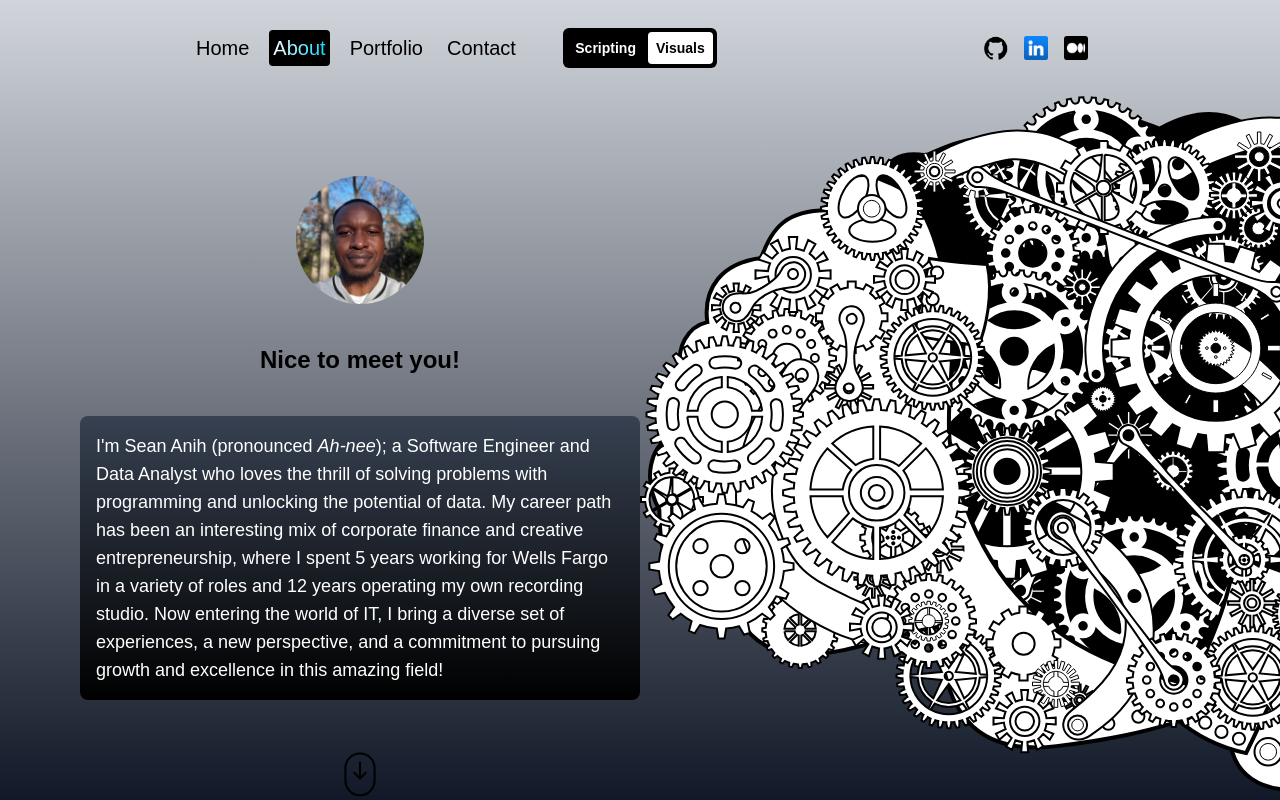
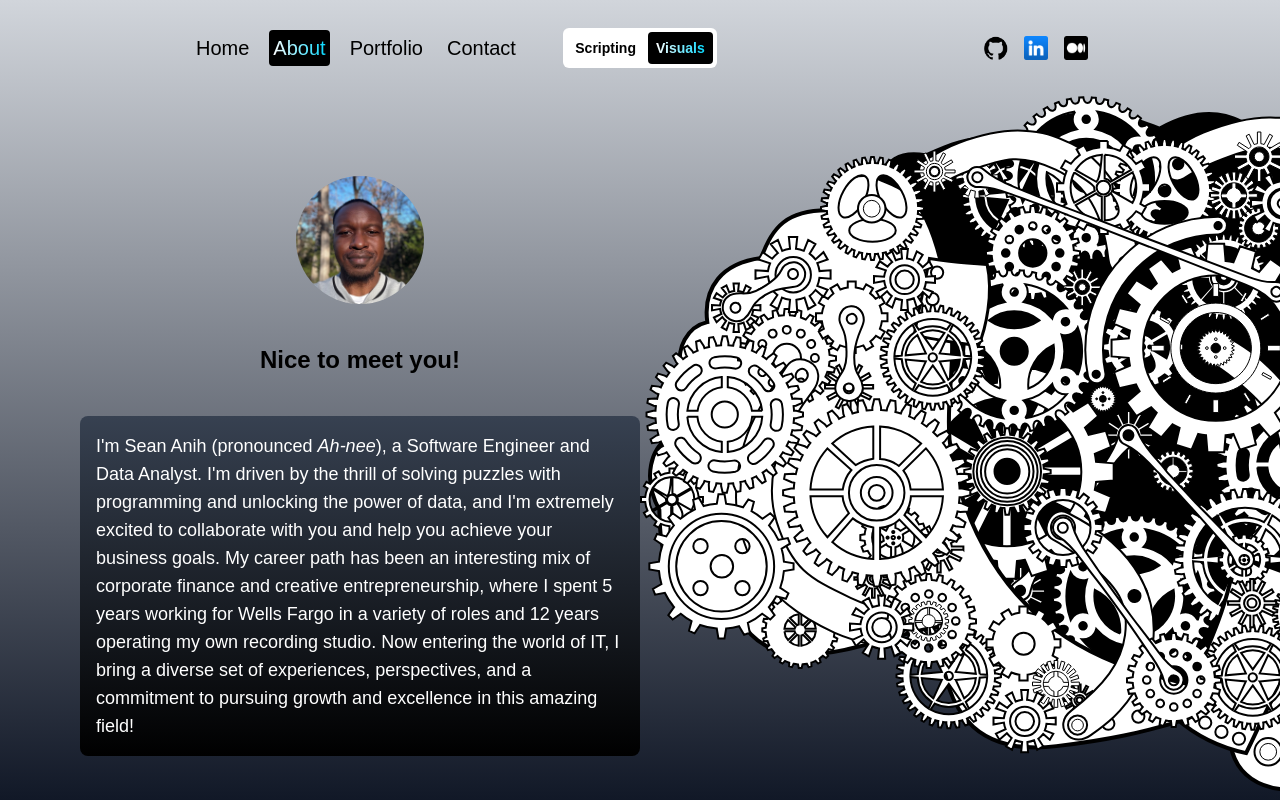
Before and after one commit to Seanih/scripting_visuals_site, a Next.js app: page /about in a window 1280 px wide. Built offline with nearby package versions, Linux system fonts and the light colour scheme; a web font is replaced by a local one.

Commit message:
updated About and Navbar logo

```diff
--- a/src/app/about/page.jsx
+++ b/src/app/about/page.jsx
@@ -45,15 +45,16 @@ const AboutPage = () => {
 						{/* BIOGRAPHY DESC */}
 						<p className='text-lg bg-gradient-to-b from-gray-700 to-black text-white p-4 rounded-lg'>
 							I&apos;m Sean Anih (pronounced{' '}
-							<span className='italic'>Ah-nee</span>); a Software Engineer and
-							Data Analyst who loves the thrill of solving problems with
-							programming and unlocking the potential of data. My career path
-							has been an interesting mix of corporate finance and creative
-							entrepreneurship, where I spent 5 years working for Wells Fargo in
-							a variety of roles and 12 years operating my own recording studio.
-							Now entering the world of IT, I bring a diverse set of
-							experiences, a new perspective, and a commitment to pursuing
-							growth and excellence in this amazing field!
+							<span className='italic'>Ah-nee</span>), a Software Engineer and
+							Data Analyst. I&apos;m driven by the thrill of solving puzzles
+							with programming and unlocking the power of data, and I&apos;m
+							extremely excited to collaborate with you and help you achieve
+							your business goals. My career path has been an interesting mix of
+							corporate finance and creative entrepreneurship, where I spent 5
+							years working for Wells Fargo in a variety of roles and 12 years
+							operating my own recording studio. Now entering the world of IT, I
+							bring a diverse set of experiences, perspectives, and a commitment
+							to pursuing growth and excellence in this amazing field!
 						</p>
 
 						{/* SCROLL SVG */}
--- a/src/app/portfolio/page.jsx
+++ b/src/app/portfolio/page.jsx
@@ -53,8 +53,37 @@ const PortfolioPage = () => {
 			transition={{ duration: 1 }}
 		>
 			<div className='h-[600vh] relative' ref={ref}>
-				<div className='w-screen h-[calc(100vh-6rem)] flex items-center justify-center text-8xl text-center'>
+				<div className='w-screen h-[calc(100vh-6rem)] flex flex-col items-center justify-center text-8xl text-center'>
 					Recent Projects
+					{/* SCROLL SVG */}
+					<div className='flex gap-2 justify-center items-center'>
+						<motion.svg
+							initial={{ opacity: 0.2, y: 0 }}
+							animate={{ opacity: 1, y: '10px' }}
+							transition={{
+								repeat: Infinity,
+								duration: 3,
+								ease: 'easeInOut',
+							}}
+							viewBox='0 0 24 24'
+							fill='none'
+							xmlns='http://www.w3.org/2000/svg'
+							width={50}
+							height={50}
+						>
+							<path
+								d='M5 15C5 16.8565 5.73754 18.6371 7.05029 19.9498C8.36305 21.2626 10.1435 21.9999 12 21.9999C13.8565 21.9999 15.637 21.2626 16.9498 19.9498C18.2625 18.6371 19 16.8565 19 15V9C19 7.14348 18.2625 5.36305 16.9498 4.05029C15.637 2.73754 13.8565 2 12 2C10.1435 2 8.36305 2.73754 7.05029 4.05029C5.73754 5.36305 5 7.14348 5 9V15Z'
+								stroke='#000000'
+								strokeWidth='1'
+							></path>
+							<path d='M12 6V14' stroke='#000000' strokeWidth='1'></path>
+							<path
+								d='M15 11L12 14L9 11'
+								stroke='#000000'
+								strokeWidth='1'
+							></path>
+						</motion.svg>
+					</div>
 				</div>
 				<div className='sticky top-0 flex h-screen gap-4 items-center overflow-hidden'>
 					<motion.div style={{ x }} className='flex'>
@@ -111,7 +140,7 @@ const PortfolioPage = () => {
 					</motion.svg>
 					<Link
 						href='/contact'
-						className='w-24 h-24 md:w-40 md:h-40 absolute top-0 left-0 right-0 bottom-0 m-auto bg-black text-white text-lg lg:text-xl rounded-full flex items-center justify-center hover:bg-gray-300 hover:text-black hover:scale-110 transition duration-200 ease-in-out'
+						className='w-24 h-24 md:w-40 md:h-40 absolute top-0 left-0 right-0 bottom-0 m-auto bg-black text-white text-lg lg:text-xl rounded-full flex items-center justify-center hover:bg-gray-300 hover:text-black transition duration-200 ease-in-out'
 					>
 						Contact Me
 					</Link>
--- a/src/components/navbar.jsx
+++ b/src/components/navbar.jsx
@@ -80,11 +80,13 @@ const Navbar = () => {
 			<div className='md:hidden lg:flex xl:w-1/3 xl:justify-center'>
 				<Link
 					href='/'
-					className='text-sm bg-black rounded-md p-1 font-semibold flex items-center justify-center'
+					className='text-sm bg-white rounded-md p-1 font-semibold flex items-center justify-center'
 				>
-					<span className='px-2 text-white mr-1'>Scripting</span>
-					<span className='px-2 h-8 rounded bg-white text-black flex items-center justify-center'>
-						Visuals
+					<span className='px-2 mr-1'>Scripting</span>
+					<span className='px-2 h-8 rounded bg-black flex items-center justify-center'>
+						<div className='text-transparent bg-clip-text bg-gradient-to-r from-white to-svBlue font-semibold'>
+							Visuals
+						</div>
 					</span>
 				</Link>
 			</div>
```
